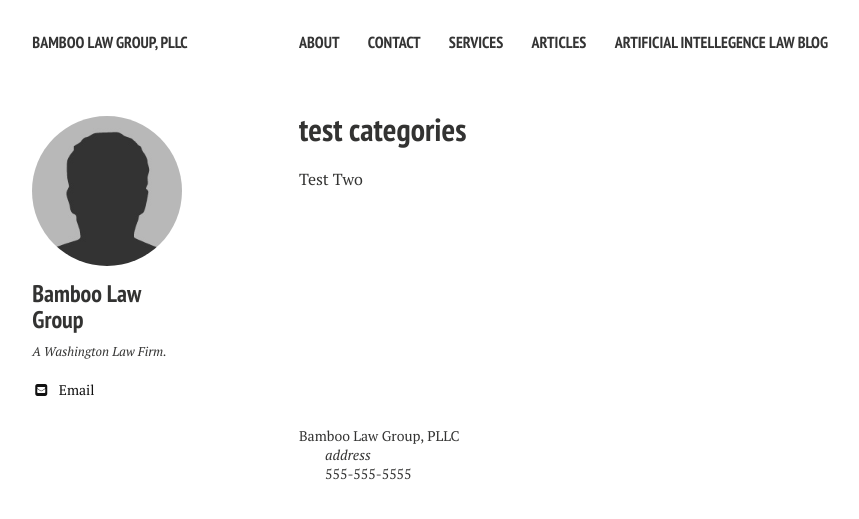
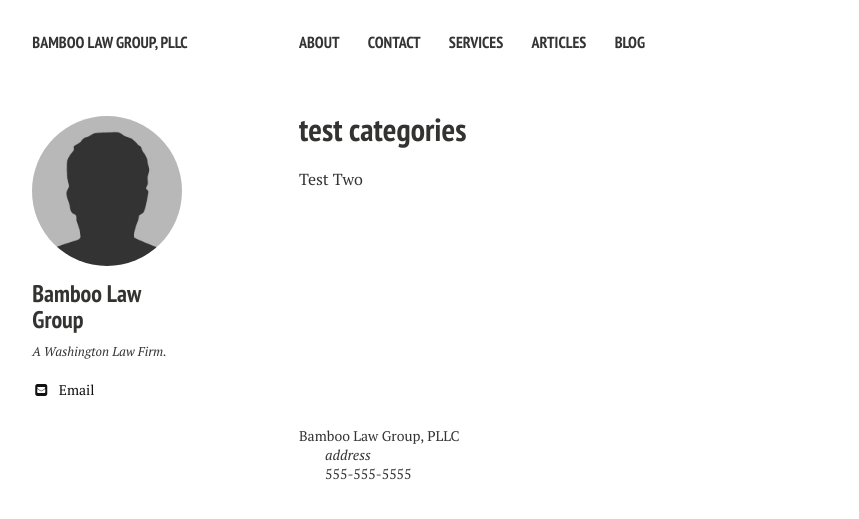
Before and after one commit to nerdyfergy/blg-site-mm3, a Jekyll site: the page built from articles/index.md, in a window 1280 px wide. Shown: the top 519 px of the page, without its empty margins (21-880 px from the left). Built offline with Jekyll 4.4.1, drawn with Linux system fonts in a browser that asks for light colours; nearby versions of some CDN libraries.

Commit message:
Update navigation.yml

```diff
--- a/_data/navigation.yml
+++ b/_data/navigation.yml
@@ -12,5 +12,5 @@
 - title: Articles
   url: /articles/
 
-- title: Artificial Intellegence Law Blog
-  url: /ai-law-blog/
+- title: Blog
+  url: /law-blog/
```
